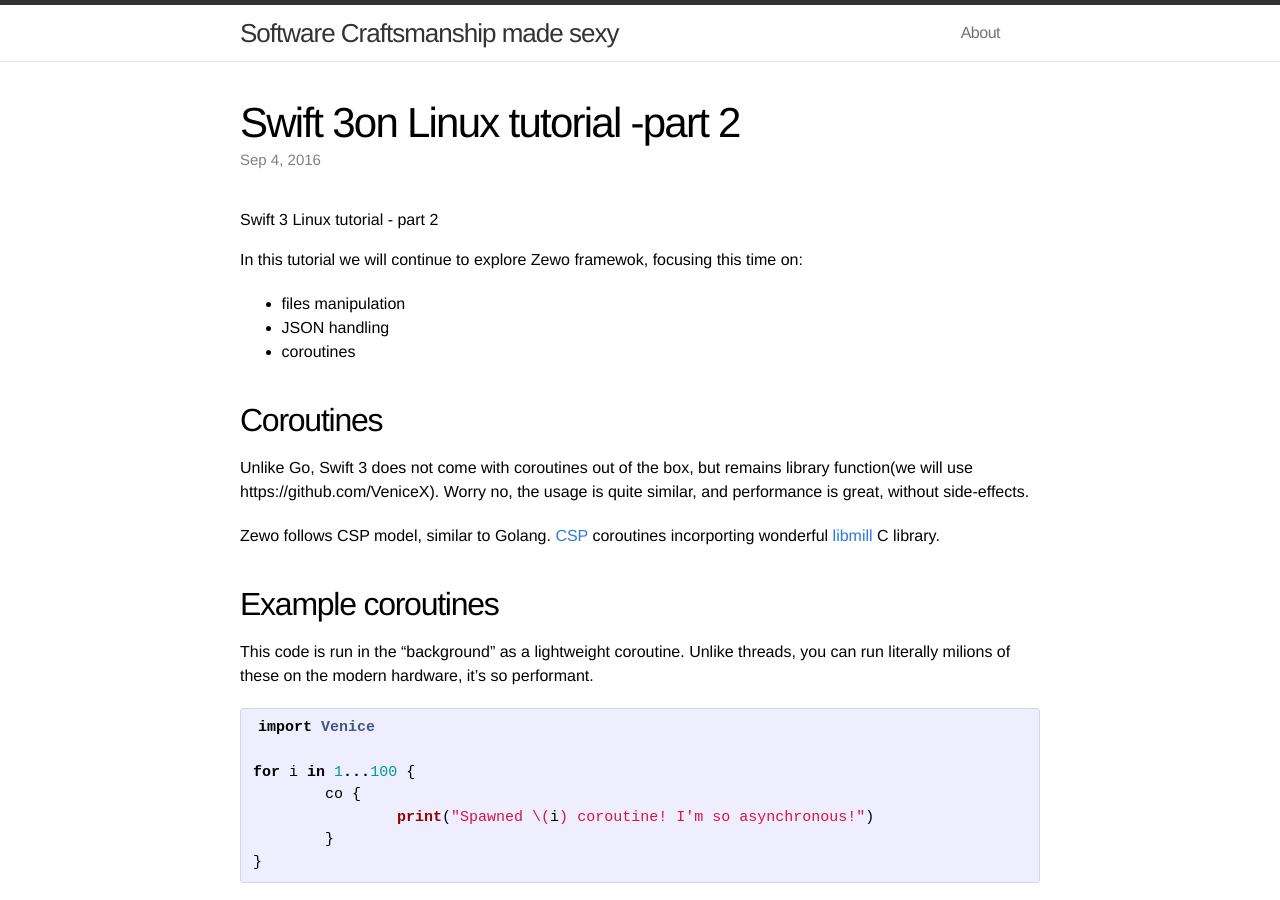
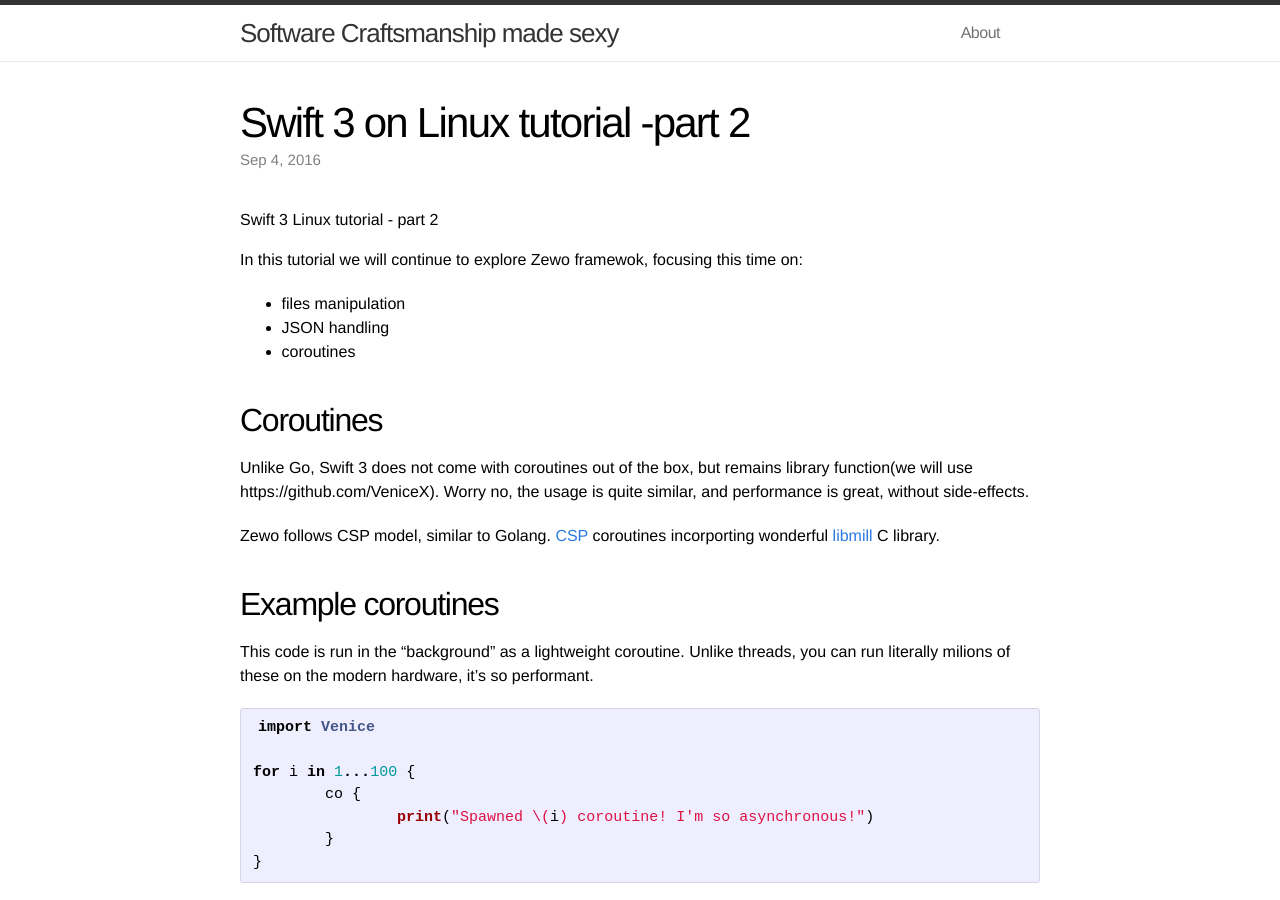
Before and after one commit to vi4m/vi4m.github.io, a Jekyll site: the page built from _posts/2016-09-04-swift-on-linux-tutorial-part-2.md, in a window 1280 px wide and 900 px high. Built offline with Jekyll 4.4.1, drawn with Linux system fonts in a browser that asks for light colours; comment, search, counter and statistics services are not loaded.

Commit message:
Update 2016-09-04-swift-on-linux-tutorial-part-2.md

```diff
--- a/_posts/2016-09-04-swift-on-linux-tutorial-part-2.md
+++ b/_posts/2016-09-04-swift-on-linux-tutorial-part-2.md
@@ -1,6 +1,6 @@
 ---
 layout: post
-title: "Swift 3on Linux tutorial -part 2"
+title: "Swift 3 on Linux tutorial -part 2"
 tags: swift
 ---
 
```
